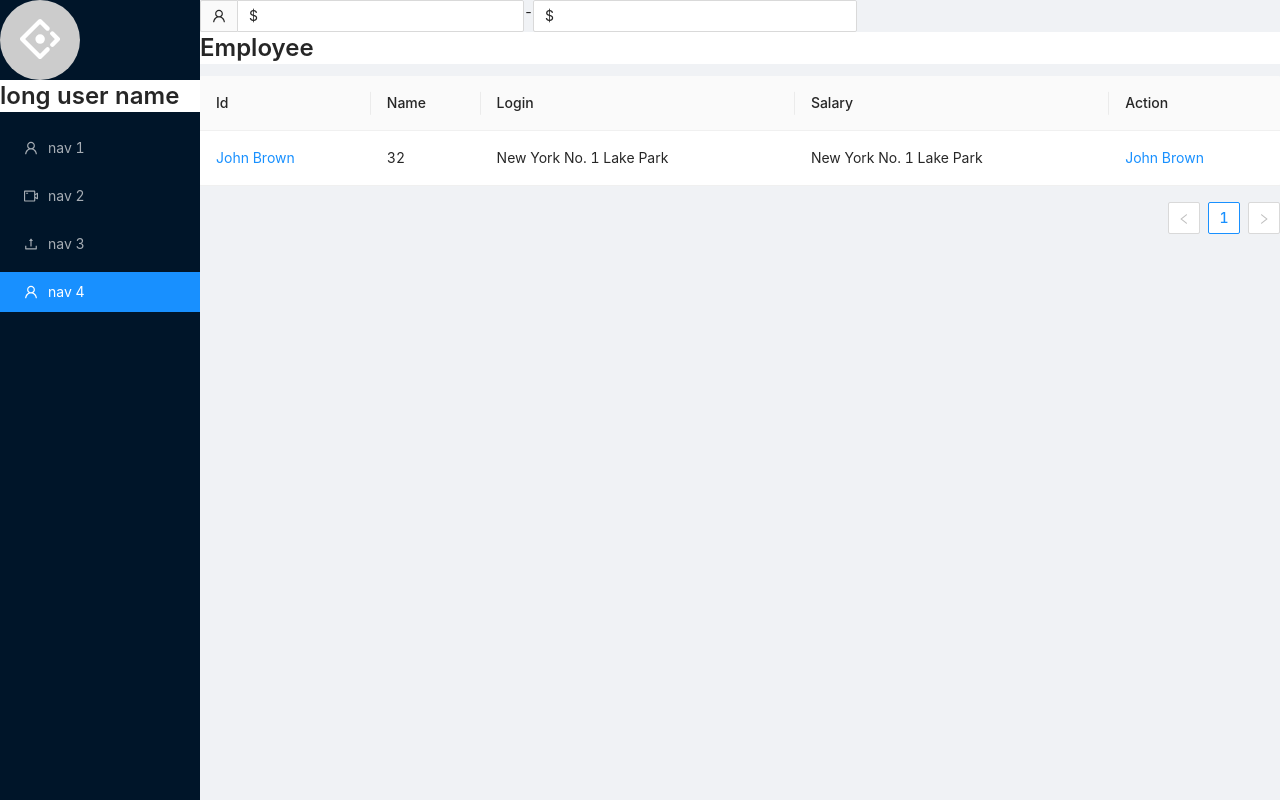
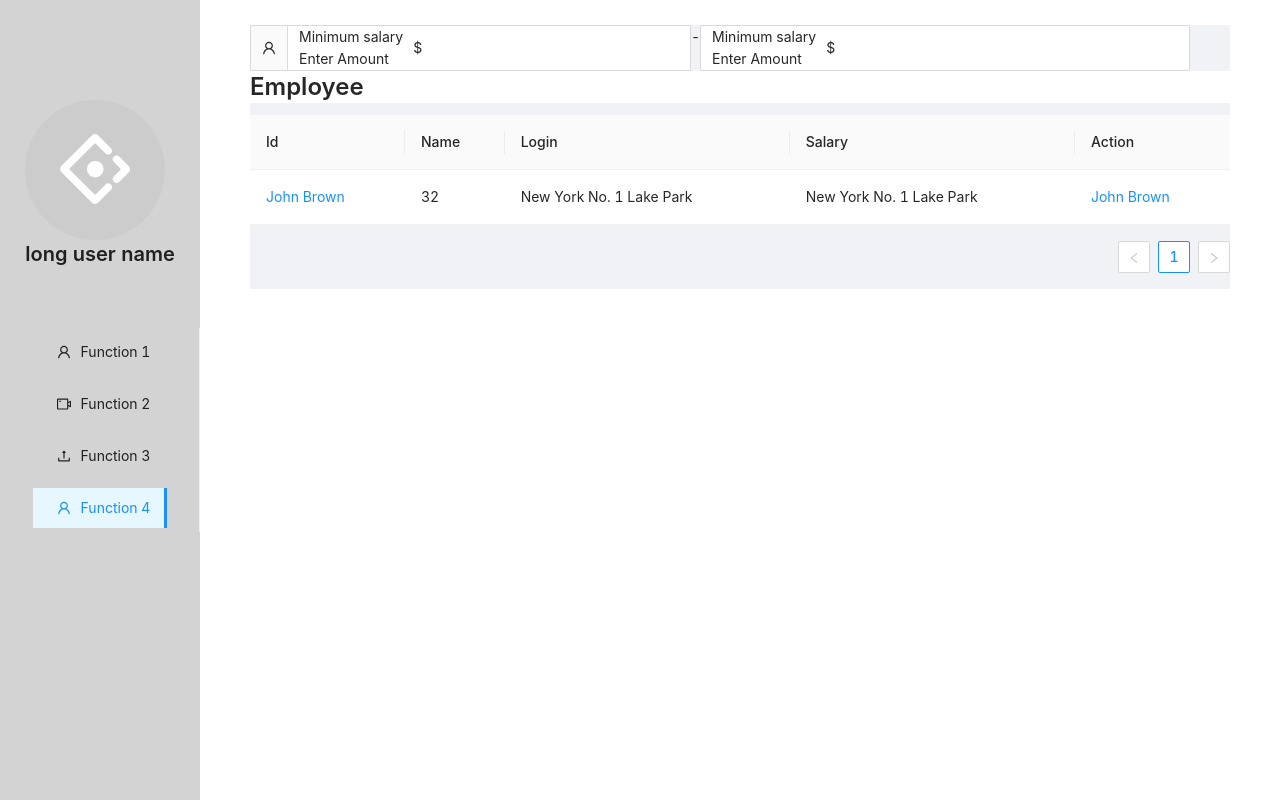
Before and after one commit to AbrialWong/employee-dashboard, a React (Create React App) app in the folder employee-dashboard/: page / in a window 1280 px wide. Built offline with nearby package versions, Linux system fonts and the light colour scheme.

Commit message:
fix css for slider

```diff
--- a/employee-dashboard/src/App.css
+++ b/employee-dashboard/src/App.css
@@ -8,17 +8,58 @@
 @media only screen and(min-width: 768px) and (max-width: 1023px){
 }
 
-/* for desktop view */
+/* -- for desktop view -- */
+.root {
+    flex: 1 1;
+    display: flex;
+    height: 100vh;
+}
+/* slider */
+.slider{
+    display: flex;
+}
+
+.sliderImg{
+    margin-top: 100px;
+    display: grid;
+    justify-content: center;
+
+}
+.sliderNav{
+    margin-top: 50px;
+}
+
+.ant-layout-sider {
+    position: relative;
+    min-width: 0;
+    background: lightgrey;
+    transition: all 0.2s;
+}
+.ant-menu {
+    background: lightgray;
+    justify-content: center;
+    display: grid;
+}
+/* content styling */
+.content {
+    flex: 1 1;
+    padding-left: 50px;
+    padding-right: 50px;
+    padding-top: 25px;
+}
+
+
 #components-layout-demo-responsive {
     height: 32px;
     margin: 16px;
     /* background: rgba(255, 255, 255, 0.2); */
     background:lightblue;
-    }
+}
+
+
 
 .site-layout-sub-header-background {
     background: #fff;
-    color: yellow
 }
 
 .site-layout-background {
--- a/employee-dashboard/src/App.js
+++ b/employee-dashboard/src/App.js
@@ -63,10 +63,11 @@ const data = [
 export const App = () => {
   return(
     <>
-      <Layout style={{height:"100vh"}}>
+    <div className="root">
+      <div className="slider">
+        <Layout>
         {/* left hand side sider */}
         <Sider
-          style={{width:"60vh"}}
           breakpoint="lg"
           collapsedWidth="0"
           onBreakpoint={(broken) => {
@@ -77,57 +78,75 @@ export const App = () => {
           }}
         >
         {/* Image & text */}
-          <div>
+        <div className="sliderImg">
           {/* Image */}
           <Avatar
             size={{
               xs: 24,
               sm: 32,
               md: 40,
-                lg: 64,
-                xl: 80,
+              lg: 100,
+              xl: 140,
               xxl: 100,
             }}
             icon={<AntDesignOutlined />}
           />
           {/* Text */}
-            <Title level={3} className="site-layout-sub-header-background">long user name</Title>
+          <Title level={4}>long user name</Title>
         </div>
-
         {/* Navigation links */}
-          <div>
+        <div className="sliderNav">
           <Menu
-              theme="dark"
             mode="inline"
             defaultSelectedKeys={['4']}
             items={[UserOutlined, VideoCameraOutlined, UploadOutlined, UserOutlined].map(
               (icon, index) => ({
                 key: String(index + 1),
                 icon: React.createElement(icon),
-                  label: `nav ${index + 1}`,
+                label: `Function ${index + 1}`,
               }),
+
             )}
           />
         </div>
         </Sider>
+        </Layout>
+      </div>
       {/* content */}
+      <div className="content">
         <Layout>
           {/* user key in min/max amount */}
           <div>
             {/* min amount */}
             <InputNumber
-              addonBefore={<UserOutlined />}
-              prefix="$"
+              addonBefore={<><UserOutlined /></>}
+              prefix={
+                <>
+                  <div style={{flex:1}}>
+                    <div>Minimum salary</div>
+                    <div>Enter Amount</div>
+                  </div>
+                  <div style={{paddingLeft:"10px"}}>$</div>
+                </>
+              }
               style={{
-                width: '30%',
+                width: '45%',
               }}
             />
             -
             {/* max amount */}
             <InputNumber
-              prefix="$"
+              prefix={
+                <>
+                  <div style={{flex:1}}>
+                    <div>Minimum salary</div>
+                    <div>Enter Amount</div>
+                  </div>
+                  <div style={{paddingLeft:"10px"}}>$</div>
+                </>
+              }
               style={{
-                width: '30%',
+                width: '50%',
               }}
             />
           </div>
@@ -168,7 +187,8 @@ export const App = () => {
             Ant Design ©2018 Created by Ant UED
           </Footer> */}
         </Layout>
-      </Layout>
+      </div>
+</div>
     </>
   )
 }
```
Lines whose indentation alone changed are shown as unchanged.
